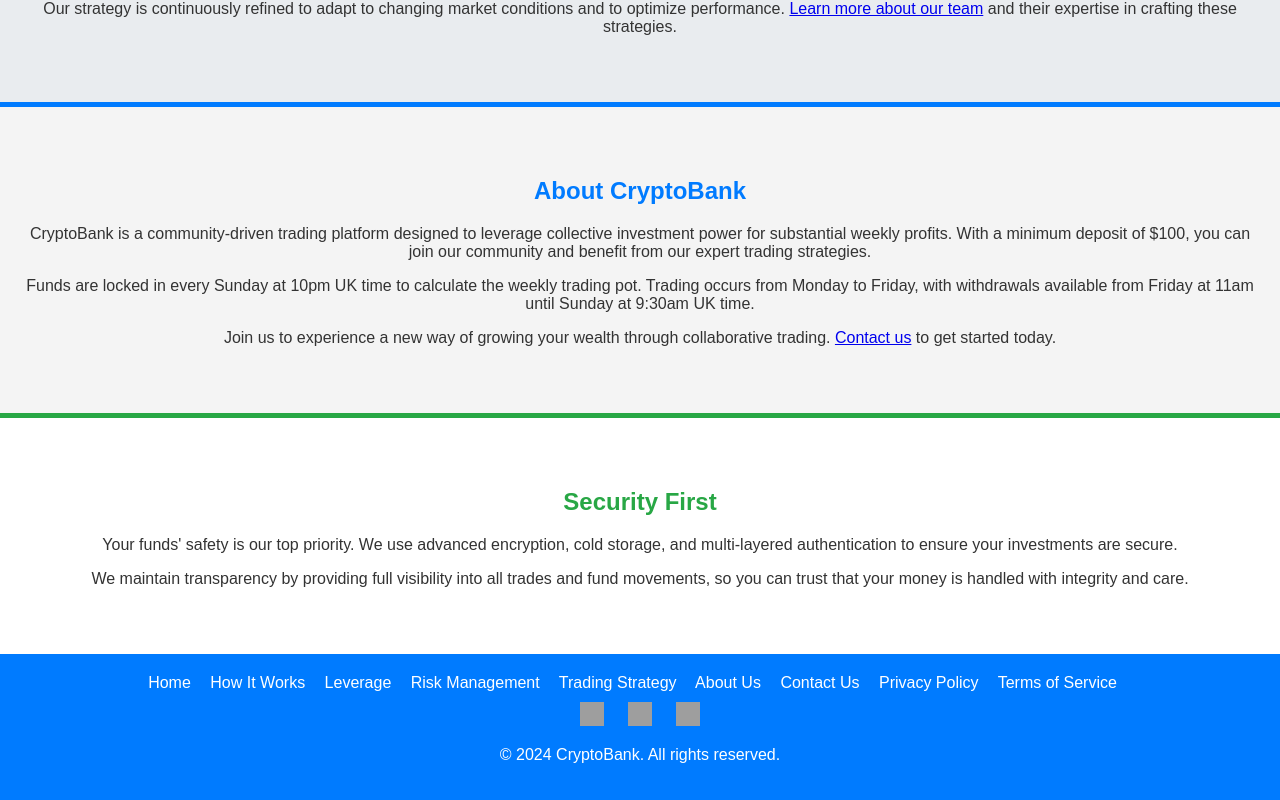
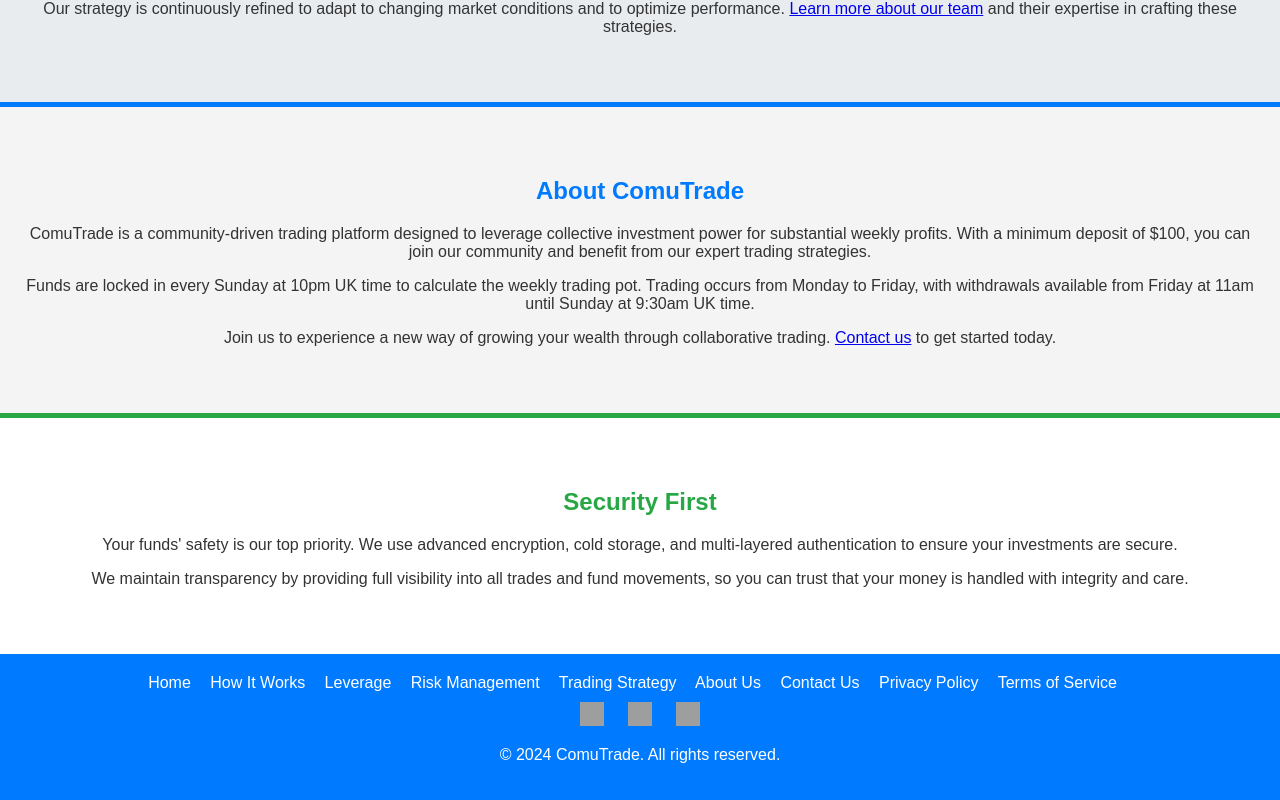
Before and after one commit to TradingWithYou/ComuTrade, a plain HTML site: page index.html in a window 1280 px wide. Shown: the part 2638-3438 px from the top of the page. Drawn offline with Linux system fonts and the light colour scheme; grey boxes are pictures that could not be loaded.

Commit message:
Update index.html

```diff
--- a/index.html
+++ b/index.html
@@ -4,7 +4,7 @@
 <head>
     <meta charset="UTF-8">
     <meta name="viewport" content="width=device-width, initial-scale=1.0">
-    <title>CryptoBank - Community Trading for Collective Success</title>
+    <title>ComuTrade - Community Trading for Collective Success</title>
     <link rel="stylesheet" href="styles.css">
     <script defer src="script.js"></script>
 </head>
@@ -152,8 +152,8 @@
     <!-- About Us Section -->
     <section id="about-us" class="about-us">
         <div class="container">
-            <h2>About CryptoBank</h2>
-            <p>CryptoBank is a community-driven trading platform designed to leverage collective investment power for substantial weekly profits. With a minimum deposit of $100, you can join our community and benefit from our expert trading strategies.</p>
+            <h2>About ComuTrade</h2>
+            <p>ComuTrade is a community-driven trading platform designed to leverage collective investment power for substantial weekly profits. With a minimum deposit of $100, you can join our community and benefit from our expert trading strategies.</p>
             <p>Funds are locked in every Sunday at 10pm UK time to calculate the weekly trading pot. Trading occurs from Monday to Friday, with withdrawals available from Friday at 11am until Sunday at 9:30am UK time.</p>
             <p>Join us to experience a new way of growing your wealth through collaborative trading. <a href="#contact">Contact us</a> to get started today.</p>
         </div>
@@ -187,7 +187,7 @@
                 <a href="#"><img src="https://example.com/linkedin-icon.png" alt="LinkedIn"></a>
                 <a href="#"><img src="https://example.com/facebook-icon.png" alt="Facebook"></a>
             </div>
-            <p>&copy; 2024 CryptoBank. All rights reserved.</p>
+            <p>&copy; 2024 ComuTrade. All rights reserved.</p>
         </div>
     </footer>
 </body>
```
